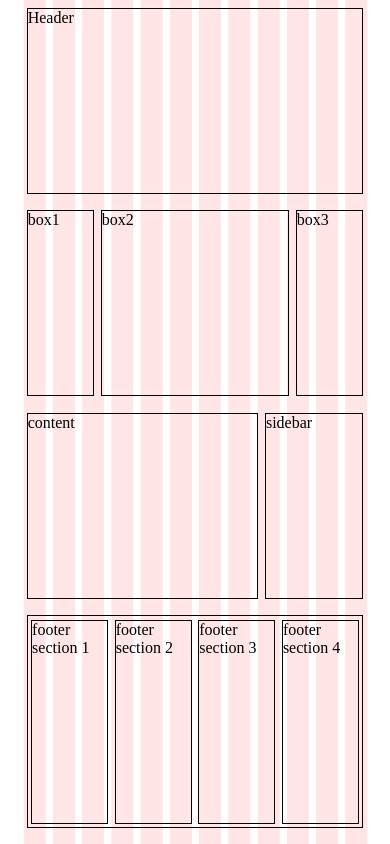
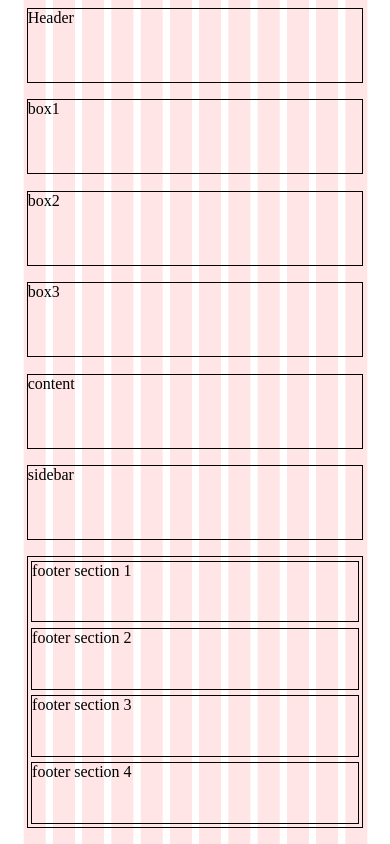
Before and after one commit to AntonSatterkvist/task1, a plain HTML site: page index.html in a window 390 px wide. Drawn offline with Linux system fonts and the light colour scheme.

Commit message:
media-add

```diff
--- a/style.css
+++ b/style.css
@@ -75,3 +75,154 @@ body {
     grid-column-end: 13;
     border: black solid 1px;
 }
+
+@media (max-width: 1200px){
+    #box1{
+        grid-column-start: 1;
+        grid-column-end: 4;
+        border: black solid 1px;
+    }
+    #box2{
+        grid-column-start: 4;
+        grid-column-end: 10;
+        border: black solid 1px;
+    }
+    #box3{
+        grid-column-start: 10;
+        grid-column-end: 13;
+        border: black solid 1px;
+    }
+    #content{
+        grid-column-start: 1;
+        grid-column-end: 9;
+        border: black solid 1px;
+    }
+    #sidebar{
+        grid-column-start: 9;
+        grid-column-end: 13;
+        border: black solid 1px;
+    }
+    #footer-section-1{
+        grid-column-start: 1;
+        grid-column-end: 4;
+        border: black solid 1px;
+    }
+    #footer-section-2{
+        grid-column-start: 4;
+        grid-column-end: 7;
+        border: black solid 1px;
+    }
+    #footer-section-3{
+        grid-column-start: 7;
+        grid-column-end: 10;
+        border: black solid 1px;
+    }
+    #footer-section-4{
+        grid-column-start: 10;
+        grid-column-end: 13;
+        border: black solid 1px;
+    }
+}
+
+@media (max-width: 960px) {
+    #box1{
+        grid-column-start: 1;
+        grid-column-end: 5;
+        border: black solid 1px;
+    }
+    #box2{
+        grid-column-start: 5;
+        grid-column-end: 9;
+        border: black solid 1px;
+    }
+    #box3{
+        grid-column-start: 9;
+        grid-column-end: 13;
+        border: black solid 1px;
+    }
+
+    #content{
+        grid-column-start: 1;
+        grid-column-end: 7;
+        border: black solid 1px;
+    }
+    #sidebar{
+        grid-column-start: 7;
+        grid-column-end: 13;
+        border: black solid 1px;
+    }
+
+    #footer-section-1{
+        grid-column-start: 1;
+        grid-column-end: 7;
+        border: black solid 1px;
+    }
+    #footer-section-2{
+        grid-column-start: 7;
+        grid-column-end: 13;
+        border: black solid 1px;
+    }
+    #footer-section-3{
+        grid-column-start: 1;
+        grid-column-end: 7;
+        border: black solid 1px;
+    }
+    #footer-section-4{
+        grid-column-start: 7;
+        grid-column-end: 13;
+        border: black solid 1px;
+    }
+}
+
+@media (max-width: 768px){
+    #box1{
+        grid-column-start: 1;
+        grid-column-end: 13;
+        border: black solid 1px;
+    }
+    #box2{
+        grid-column-start: 1;
+        grid-column-end: 13;
+        border: black solid 1px;
+    }
+    #box3{
+        grid-column-start: 1;
+        grid-column-end: 13;
+        border: black solid 1px;
+    }
+    #content{
+        grid-column-start: 1;
+        grid-column-end: 13;
+        border: black solid 1px;
+    }
+    #sidebar{
+        grid-column-start: 1;
+        grid-column-end: 13;
+        border: black solid 1px;
+    }
+
+    #footer-section-1{
+        grid-column-start: 1;
+        grid-column-end: 13;
+        min-height: 50px;
+        border: black solid 1px;
+    }
+    #footer-section-2{
+        grid-column-start: 1;
+        grid-column-end: 13;
+        min-height: 50px;
+        border: black solid 1px;
+    }
+    #footer-section-3{
+        grid-column-start: 1;
+        grid-column-end: 13;
+        min-height: 50px;
+        border: black solid 1px;
+    }
+    #footer-section-4{
+        grid-column-start: 1;
+        grid-column-end: 13;
+        min-height: 50px;
+        border: black solid 1px;
+    }
+}
```
